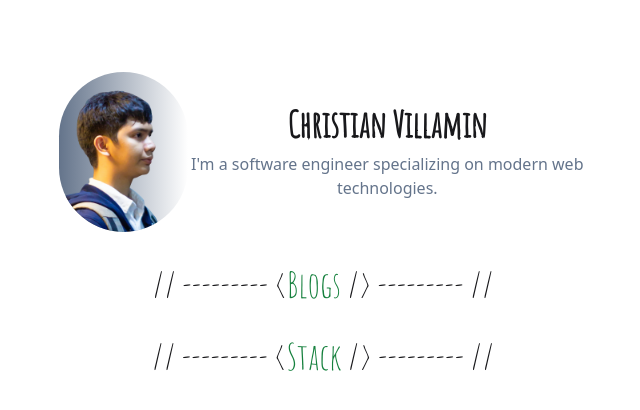
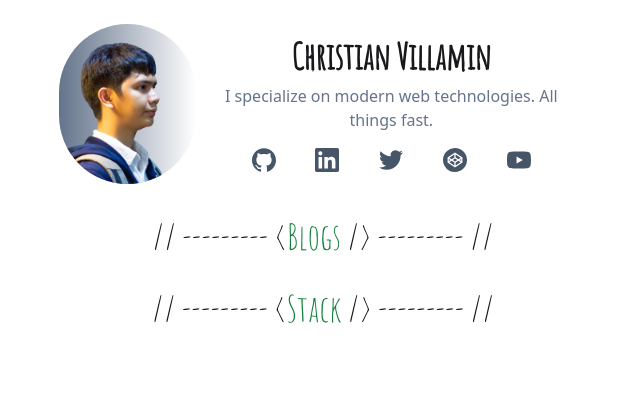
Before and after one commit to codekcv/personal-website, a Next.js app: page / in a window 1280 px wide. Shown: the top 410 px of the page, without its empty margins (317-957 px from the left). Built offline with nearby package versions, Linux system fonts and the light colour scheme.

Commit message:
feat: add social links, react-icons

```diff
--- a/package.json
+++ b/package.json
@@ -11,7 +11,8 @@
   "dependencies": {
     "next": "12.3.1",
     "react": "18.2.0",
-    "react-dom": "18.2.0"
+    "react-dom": "18.2.0",
+    "react-icons": "^4.6.0"
   },
   "devDependencies": {
     "@types/node": "18.11.3",
--- a/src/pages-main/Home/Hero.tsx
+++ b/src/pages-main/Home/Hero.tsx
@@ -2,10 +2,48 @@ import Image from "next/image";
 import { FC } from "react";
 import ProfilePicture from "@public/images/christian_villamin.png";
 
+import {
+  SiGithub,
+  SiLinkedin,
+  SiTwitter,
+  SiCodepen,
+  SiYoutube,
+} from "react-icons/si";
+
+const socialStyles = "text-2xl text-slate-600 cursor-pointer";
+
+const socials = [
+  {
+    name: "GitHub",
+    href: "https://github.com/codekcv",
+    Icon: SiGithub,
+  },
+  {
+    name: "LinkedIn",
+    href: "https://www.linkedin.com/in/codekcv/",
+    Icon: SiLinkedin,
+  },
+  {
+    name: "Twitter",
+    href: "https://twitter.com/codekcv",
+    Icon: SiTwitter,
+  },
+  {
+    name: "Codepen",
+    href: "https://codepen.io/codekcv",
+    Icon: SiCodepen,
+  },
+  {
+    name: "YouTube",
+    href: "https://www.youtube.com/channel/UC9NkngOuNAcPGfx4Nl3ODgg/videos",
+    Icon: SiYoutube,
+  },
+];
+
 const Hero: FC = () => {
   return (
     <div className="text-center px-6 mt-6 flex items-center max-w-xl mx-auto">
-      <div className="relative w-40 h-40 rounded-full overflow-hidden bg-gradient-to-r from-slate-500 mt-12">
+      <div className="relative w-40 h-40 rounded-full overflow-hidden bg-gradient-to-r from-slate-500">
         <Image
           className="scale-125"
           src={ProfilePicture}
@@ -16,14 +54,22 @@ const Hero: FC = () => {
         />
       </div>
 
-      <div>
-        <h1 className="mt-12 text-4xl font-bold md:text-4xl">
-          Christian Villamin
-        </h1>
+      <div className="px-4">
+        <h1 className="text-4xl font-bold md:text-4xl">Christian Villamin</h1>
 
         <h3 className="text-slate-500 mt-2">
-          I&apos;m a software engineer specializing on modern web technologies.
+          I specialize on modern web technologies. All things fast.
         </h3>
+
+        <ul className="flex justify-evenly items-center mt-4">
+          {socials.map((social) => (
+            <li key={social.name}>
+              <a href={social.href} target="_blank" rel="noopener noreferrer">
+                <social.Icon className={socialStyles} />
+              </a>
+            </li>
+          ))}
+        </ul>
       </div>
     </div>
   );
```
Also changed, not shown: 1 other file (tests, documents, lock files or other folders).
